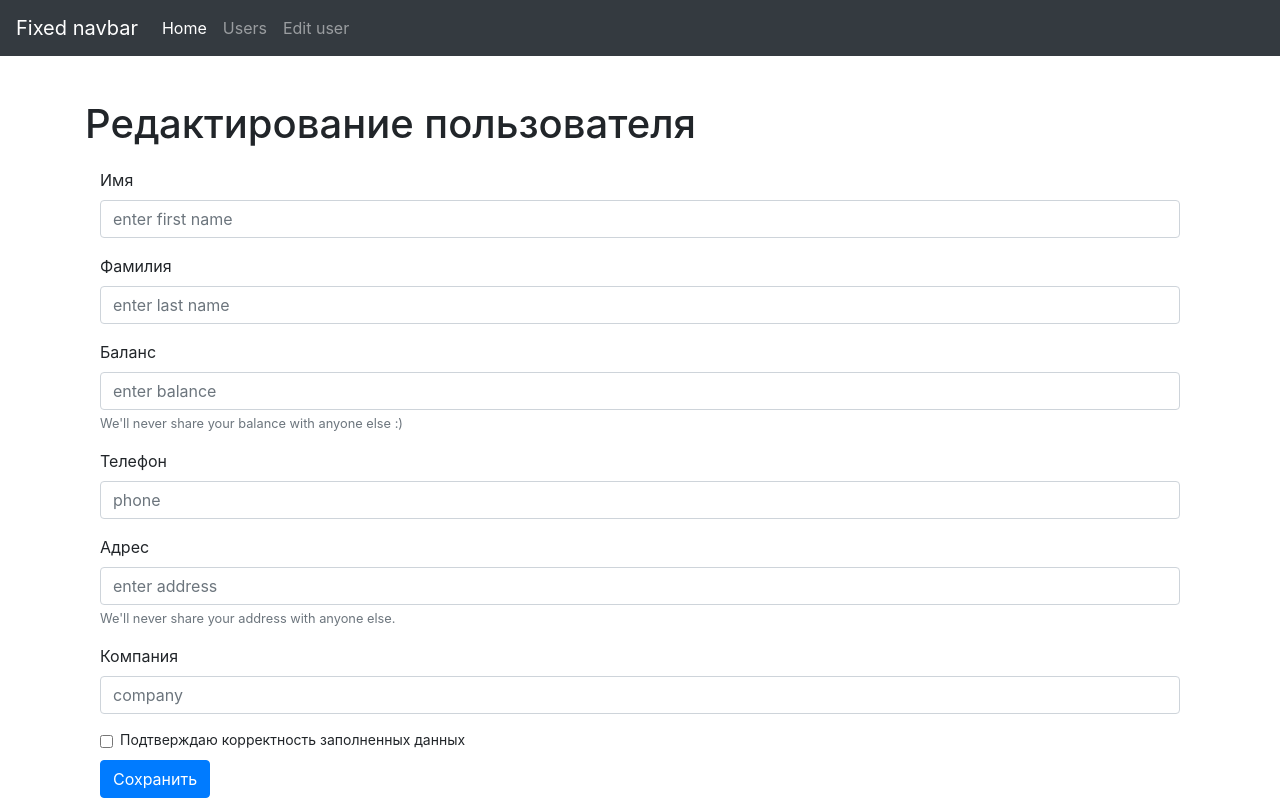
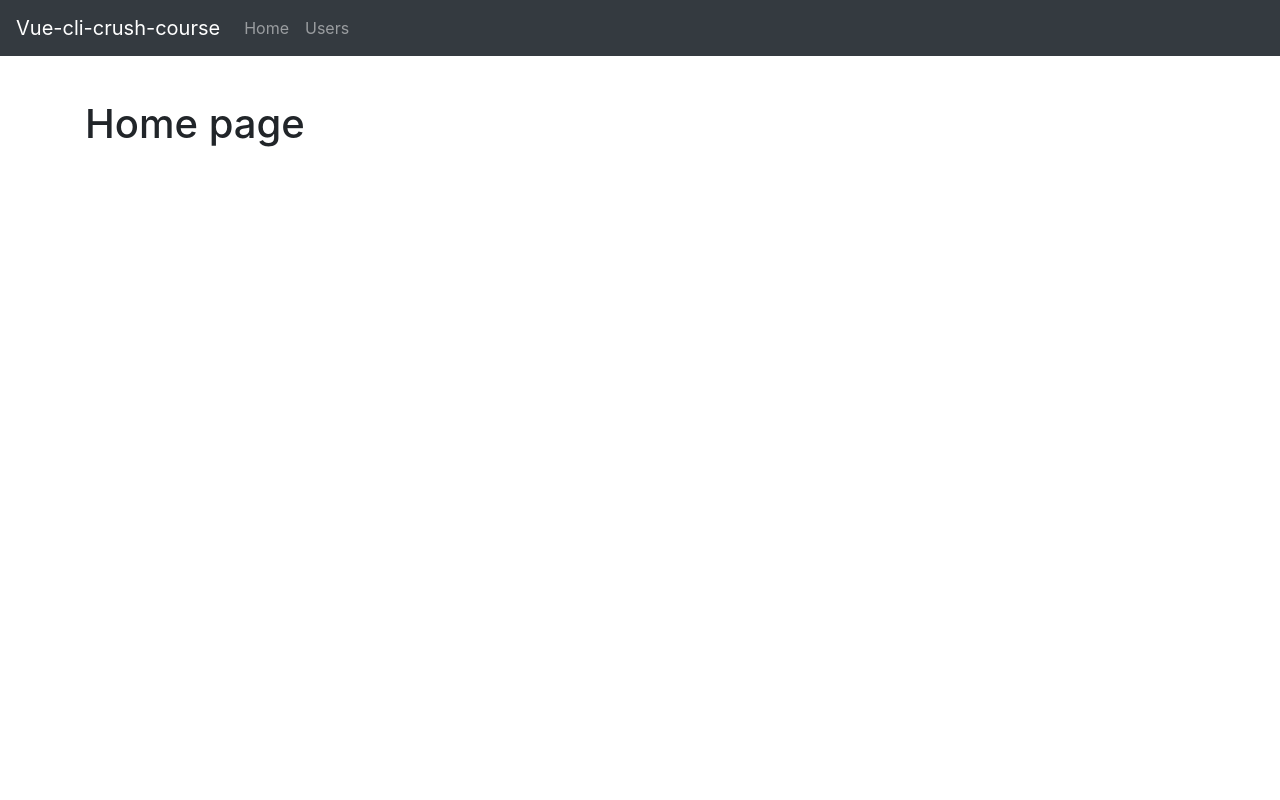
Before and after one commit to andrewshevtsov/vue-cli3-example, a Vue app: page /#/edit in a window 1280 px wide. Built offline with nearby package versions, Linux system fonts and the light colour scheme.

Commit message:
editUser component and view was update, loadUser, saveUser methods was added

```diff
--- a/src/App.vue
+++ b/src/App.vue
@@ -1,7 +1,9 @@
 <template>
   <div id="app">
     <nav class="navbar navbar-expand-md navbar-dark fixed-top bg-dark">
-      <a class="navbar-brand" href="#">Fixed navbar</a>
+      <router-link class="navbar-brand" to="/">
+        Vue-cli-crush-course
+      </router-link>
       <button
         class="navbar-toggler"
         type="button"
@@ -15,15 +17,12 @@
       </button>
       <div class="collapse navbar-collapse" id="navbarCollapse">
         <ul class="navbar-nav mr-auto">
-          <li class="nav-item active">
-            <router-link class="nav-link" to="/">Home</router-link>
-          </li>
-          <li class="nav-item">
-            <router-link class="nav-link" to="/users">Users</router-link>
-          </li>
-          <li class="nav-item">
-            <router-link class="nav-link" to="/edit">Edit user</router-link>
-          </li>
+          <router-link to="/" tag="li" class="nav-item" exact>
+            <a class="nav-link">Home</a>
+          </router-link>
+          <router-link to="/users" tag="li" class="nav-item">
+            <a class="nav-link">Users</a>
+          </router-link>
         </ul>
       </div>
     </nav>
--- a/src/components/EditUser.vue
+++ b/src/components/EditUser.vue
@@ -3,21 +3,11 @@
     <form>
       <div class="form-group">
         <label for="first-name-field">Имя</label>
-        <input
-          type="text"
-          class="form-control"
-          id="first-name-field"
-          placeholder="enter first name"
-        />
+        <input type="text" class="form-control" id="first-name-field" :value="user.firstName" />
       </div>
       <div class="form-group">
         <label for="last-name-field">Фамилия</label>
-        <input
-          type="text"
-          class="form-control"
-          id="last-name-field"
-          placeholder="enter last name"
-        />
+        <input type="text" class="form-control" id="last-name-field" :value="user.lastName" />
       </div>
       <div class="form-group">
         <label for="balance-field">Баланс</label>
@@ -26,7 +16,7 @@
           class="form-control"
           id="balance-field"
           aria-describedby="balance-help"
-          placeholder="enter balance"
+          :value="user.balance"
         />
         <small id="balance-help" class="form-text text-muted">
           We'll never share your balance with anyone else :)
@@ -34,7 +24,7 @@
       </div>
       <div class="form-group">
         <label for="phone-field">Телефон</label>
-        <input type="tel" class="form-control" id="phone-field" placeholder="phone" />
+        <input type="tel" class="form-control" id="phone-field" :value="user.phone" />
       </div>
       <div class="form-group">
         <label for="address-field">Адрес</label>
@@ -43,7 +33,7 @@
           class="form-control"
           id="address-field"
           aria-describedby="addressHelp"
-          placeholder="enter address"
+          :value="user.address"
         />
         <small id="addressHelp" class="form-text text-muted">
           We'll never share your address with anyone else.
@@ -51,18 +41,26 @@
       </div>
       <div class="form-group">
         <label for="company-field">Компания</label>
-        <input type="text" class="form-control" id="company-field" placeholder="company" />
+        <input type="text" class="form-control" id="company-field" :value="user.company" />
       </div>
-      <div class="form-check">
-        <input type="checkbox" class="form-check-input" id="exampleCheck1" />
-        <label class="form-check-label" for="exampleCheck1">
-          Подтверждаю корректность заполненных данных
-        </label>
-      </div>
-      <button type="submit" class="btn btn-primary">Сохранить</button>
     </form>
   </div>
 </template>
+
+<script>
+export default {
+  name: 'EditUser',
+  props: {
+    user: {
+      type: Object,
+      required: true
+    }
+  },
+  data: () => ({
+    accessList: ['guest', 'user', 'admin']
+  })
+}
+</script>
 
 <style>
 .form-check {
--- a/src/components/UserList.vue
+++ b/src/components/UserList.vue
@@ -20,8 +20,11 @@
       </thead>
       <tbody class="table__body">
         <tr v-for="item in users" v-bind:key="item.id" class="table__row">
-          <td class="table__body-cell">
-            <button v-on:click="remove(item.id)" type="button"># {{ item.id }}</button>
+          <td class="table__body-cell table__body-cell--id">
+            <button v-on:click="remove(item.id)" type="button" title="Delete">
+              {{ 'Del ' + item.id }}
+            </button>
+            <router-link :to="'/edit' + item.id"># {{ item.id }}</router-link>
           </td>
           <td class="table__body-cell">{{ item.lastName | toUppercase }}</td>
           <td class="table__body-cell">{{ item.firstName | toUppercase }}</td>
@@ -73,4 +76,9 @@ export default {
 .table__header-cell--address {
   width: 200px;
 }
+
+.table__body-cell--id {
+  display: flex;
+  flex-direction: column;
+}
 </style>
--- a/src/router.js
+++ b/src/router.js
@@ -8,6 +8,8 @@ import Users from '@/views/Users.vue'
 Vue.use(Router)
 
 export default new Router({
+  linkActiveClass: 'active',
+  mode: 'history',
   routes: [
     {
       path: '/',
@@ -15,7 +17,7 @@ export default new Router({
       component: Home
     },
     {
-      path: '/edit',
+      path: '/edit:id',
       name: 'edit',
       component: EditUser
     },
--- a/src/views/EditUser.vue
+++ b/src/views/EditUser.vue
@@ -1,17 +1,52 @@
 <template>
   <div class="edit-user">
-    <h1 class="edit-user__title">Редактирование пользователя</h1>
-    <edit-user></edit-user>
+    <h1 class="edit-user__title">Редактирование пользователя {{ id }}</h1>
+    <edit-user :user="user" />
+    <div class="form-check">
+      <input type="checkbox" class="form-check-input" id="exampleCheck1" />
+      <label class="form-check-label" for="exampleCheck1">
+        Подтверждаю корректность заполненных данных
+      </label>
+    </div>
+    <button type="submit" class="btn btn-primary" @click="saveUser">Сохранить</button>
+    <pre>{{ user }}</pre>
   </div>
 </template>
 
 <script>
 import EditUser from '@/components/EditUser.vue'
+import axios from 'axios'
 
 export default {
   name: 'edit',
   components: {
     'edit-user': EditUser
+  },
+  data: () => ({
+    user: null || {}
+  }),
+  computed: {
+    id() {
+      return this.$route.params.id
+    }
+  },
+  mounted() {
+    this.loadUser()
+  },
+  methods: {
+    loadUser() {
+      axios
+        .get('http://localhost:3004/users/' + this.id)
+        .then(response => response.data)
+        .then(user => {
+          this.user = user
+        })
+    },
+    saveUser() {
+      axios.patch('http://localhost:3004/users/' + this.id, this.user).then(() => {
+        this.$router.push('/users')
+      })
+    }
   }
 }
 </script>
```
Also changed, not shown: db.json (line endings or trailing spaces).
